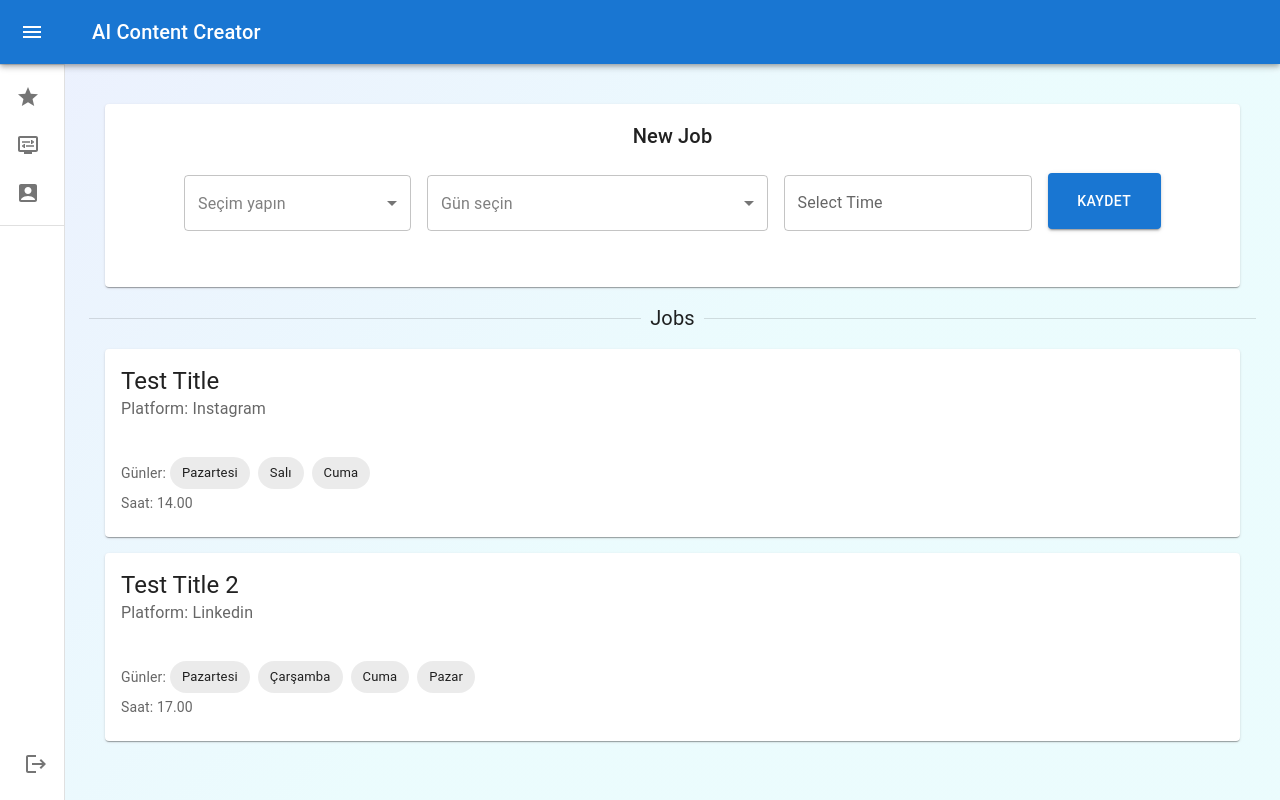
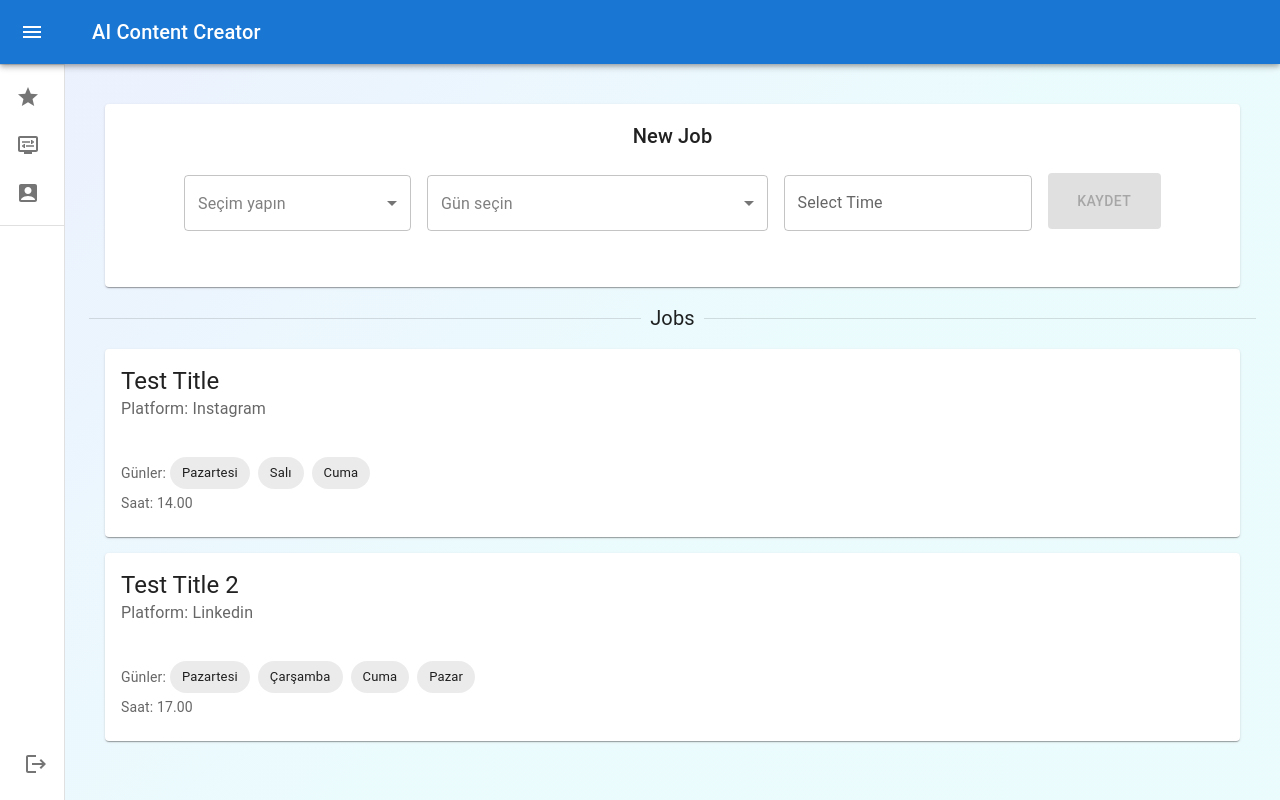
Before and after one commit to derekcoleman/Erciyes-AI-Content-Creator, a Next.js app in the folder client/: page /jobs in a window 1280 px wide. Built offline with nearby package versions, Linux system fonts and the light colour scheme.

Commit message:
Form validation

```diff
--- a/client/src/components/jobs/JobsForm.tsx
+++ b/client/src/components/jobs/JobsForm.tsx
@@ -27,6 +27,10 @@ const JobForm = () => {
   const handleSubmit = (event) => {
     event.preventDefault();
     console.log({ platform, selectedDays, hour: getHourFromDate(hour.$d) });
+  };
+
+  const isFormValid = () => {
+    return platform && selectedDays.length > 0 && hour !== null;
   };
 
   return (
@@ -95,6 +99,7 @@ const JobForm = () => {
           variant="contained"
           color="primary"
           sx={{ width: "10%", height: "56px", marginTop: "14px" }}
+          disabled={!isFormValid()}
         >
           Kaydet
         </Button>
```
